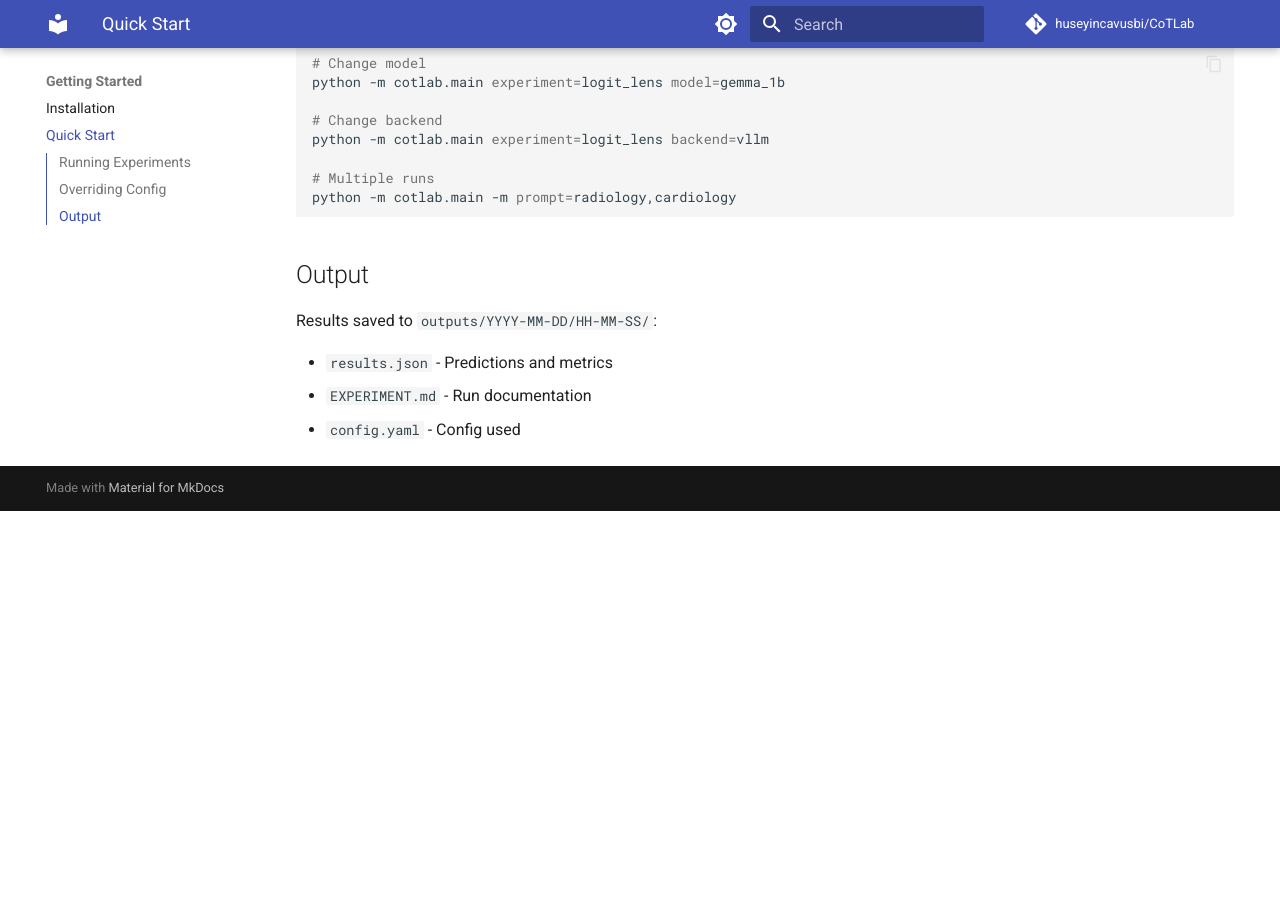
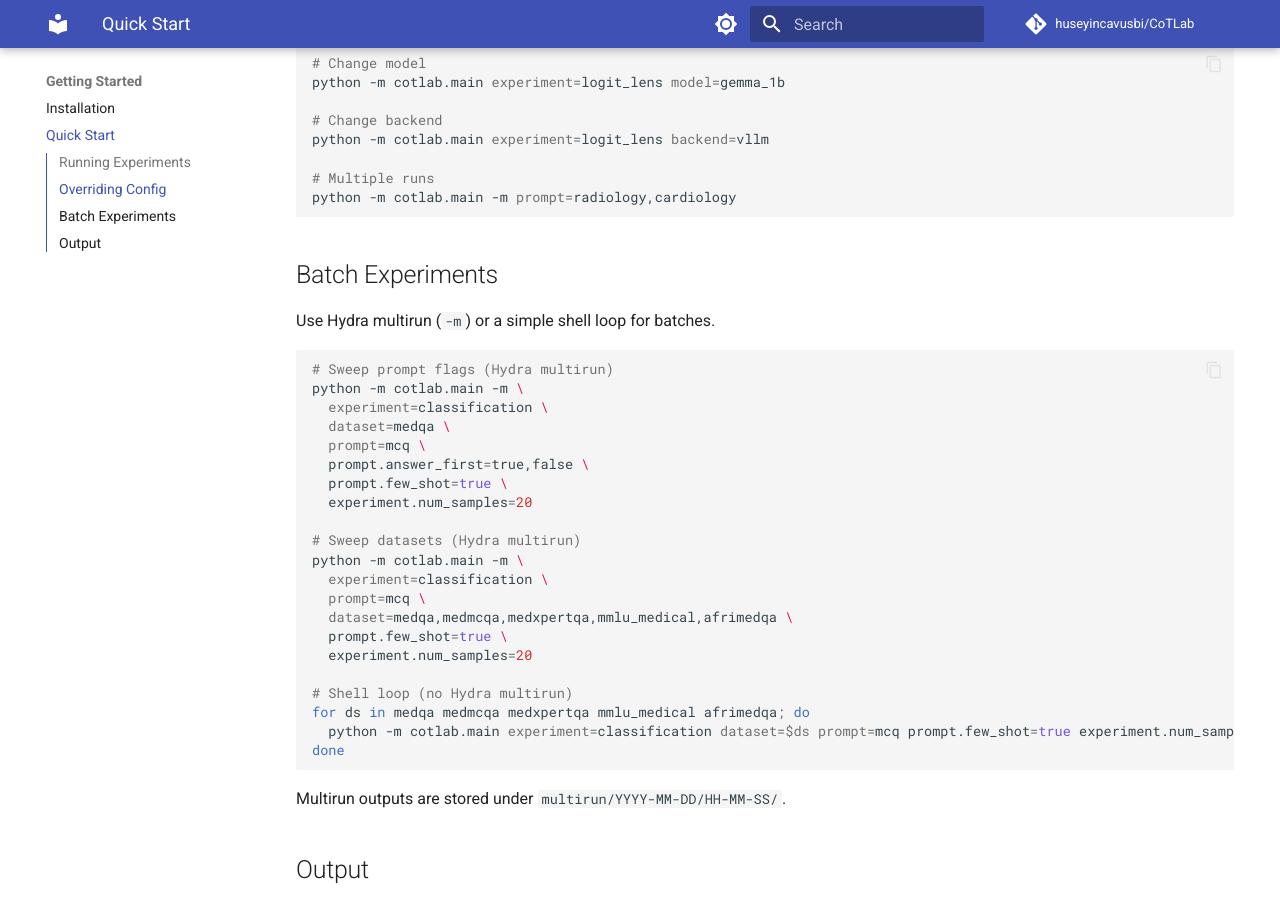
Before and after one commit to huseyincavusbi/CoTLab, an MkDocs documentation site: the page built from docs/getting-started/quickstart.md, in a window 1280 px wide and 900 px high, scrolled down 499 px. Built offline with MkDocs 1.6.1 and Material for MkDocs 9.7.7, drawn with Linux system fonts in a browser that asks for light colours; comment, search, counter and statistics services are not loaded; before the commit the page ends 1010 px from its top, so only the background shows below that.

Commit message:
docs: add batch experiment examples to quickstart

````diff
--- a/docs/getting-started/quickstart.md
+++ b/docs/getting-started/quickstart.md
@@ -26,6 +26,36 @@ python -m cotlab.main experiment=logit_lens backend=vllm
 python -m cotlab.main -m prompt=radiology,cardiology
 ```
 
+## Batch Experiments
+
+Use Hydra multirun (`-m`) or a simple shell loop for batches.
+
+```bash
+# Sweep prompt flags (Hydra multirun)
+python -m cotlab.main -m \
+  experiment=classification \
+  dataset=medqa \
+  prompt=mcq \
+  prompt.answer_first=true,false \
+  prompt.few_shot=true \
+  experiment.num_samples=20
+
+# Sweep datasets (Hydra multirun)
+python -m cotlab.main -m \
+  experiment=classification \
+  prompt=mcq \
+  dataset=medqa,medmcqa,medxpertqa,mmlu_medical,afrimedqa \
+  prompt.few_shot=true \
+  experiment.num_samples=20
+
+# Shell loop (no Hydra multirun)
+for ds in medqa medmcqa medxpertqa mmlu_medical afrimedqa; do
+  python -m cotlab.main experiment=classification dataset=$ds prompt=mcq prompt.few_shot=true experiment.num_samples=20
+done
+```
+
+Multirun outputs are stored under `multirun/YYYY-MM-DD/HH-MM-SS/`.
+
 ## Output
 
 Results saved to `outputs/YYYY-MM-DD/HH-MM-SS/`:
````
